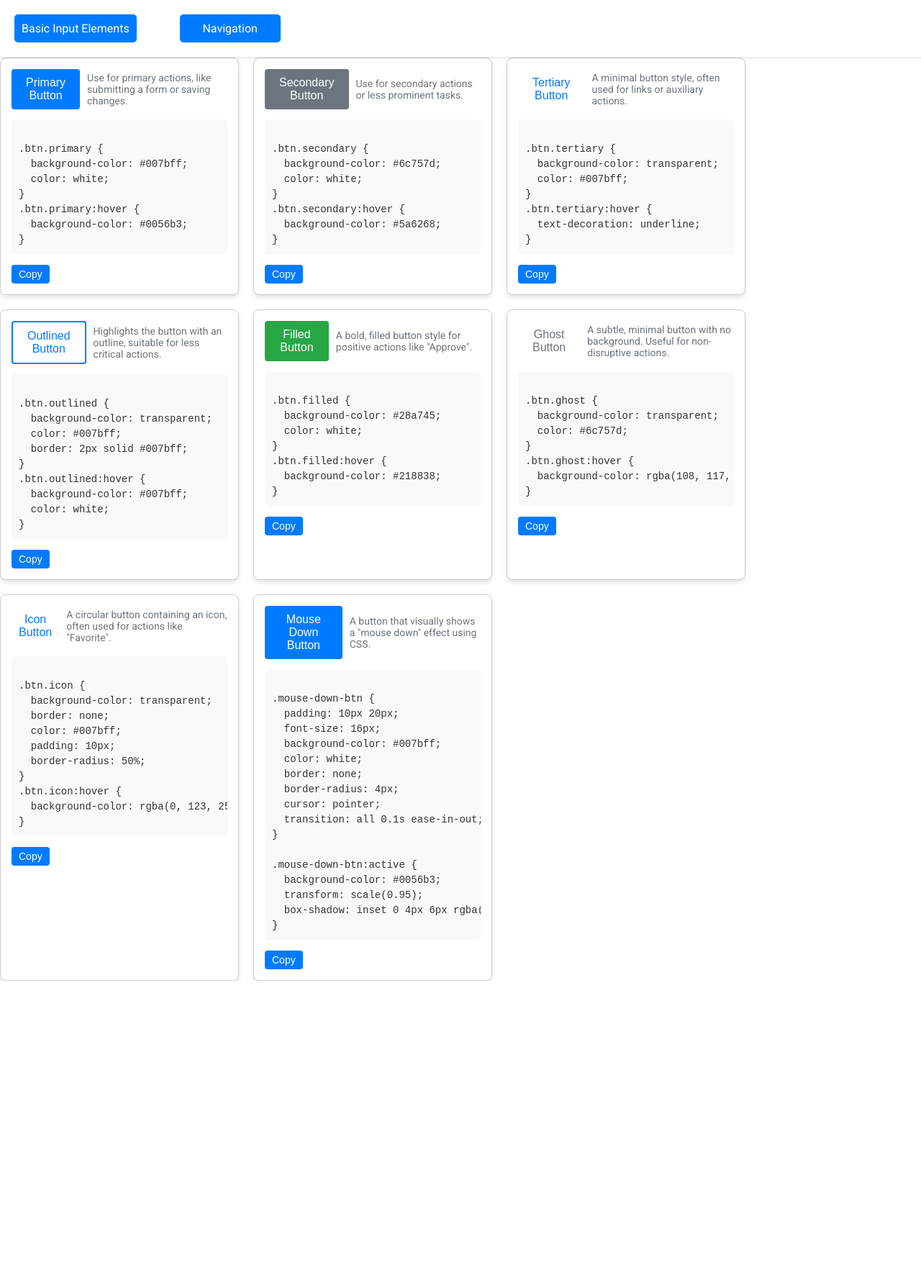
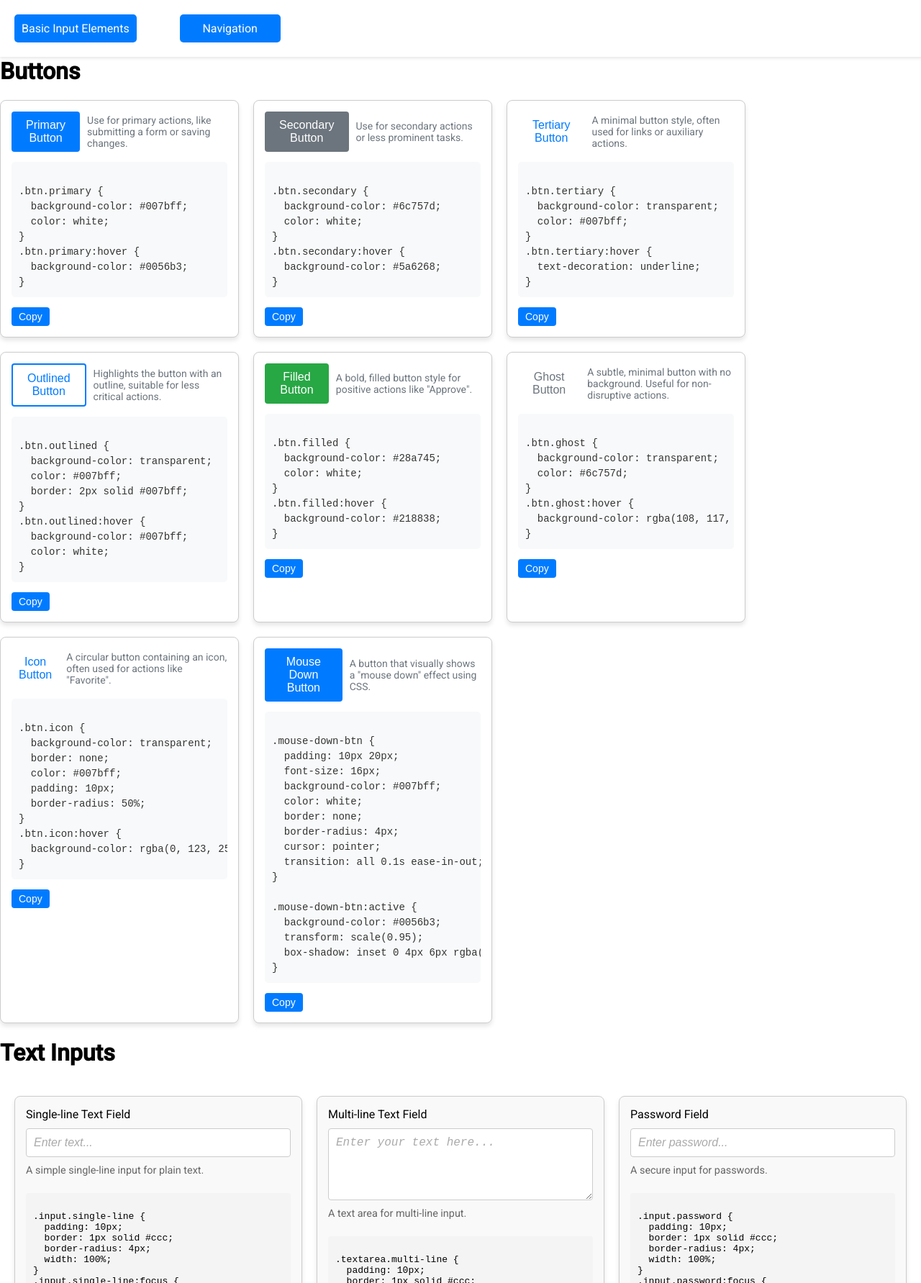
Before and after one commit to Ikkimaru/ui-elements, an Angular app: page /basic-input-elements in a window 1280 px wide. Shown: the top 1783 px of the page at 72% size. Before the commit the page ends 1363 px from the top, so only its background shows below. Built offline with nearby package versions, Linux system fonts and the light colour scheme.

Commit message:
Added Main Screen for collection of Basic Inputs

```diff
--- a/src/app/app.routes.ts
+++ b/src/app/app.routes.ts
@@ -1,7 +1,6 @@
 import { Routes } from '@angular/router';
-import {ButtonsComponent} from './components/Basic-Inputs/buttons/buttons.component';
+import {MainBasicInputsComponent} from './components/Basic-Inputs/main-basic-inputs/main-basic-inputs.component';
 
 export const routes: Routes = [
-  { path: '', component: ButtonsComponent},
-  { path: 'basic-input-elements', component: ButtonsComponent }
+  { path: 'basic-input-elements', component: MainBasicInputsComponent }
 ];
--- /dev/null
+++ b/src/app/components/Basic-Inputs/main-basic-inputs/main-basic-inputs.component.html
@@ -0,0 +1,7 @@
+<h1>Buttons</h1>
+
+<app-buttons></app-buttons>
+
+<h1>Text Inputs</h1>
+
+<app-text-inputs></app-text-inputs>
```
Also changed, not shown: src/app/components/Basic-Inputs/main-basic-inputs/main-basic-inputs.component.ts (added, +16 -0 lines), src/app/components/Basic-Inputs/main-basic-inputs/main-basic-inputs.component.css (added), 1 other file (tests, documents, lock files or other folders).
